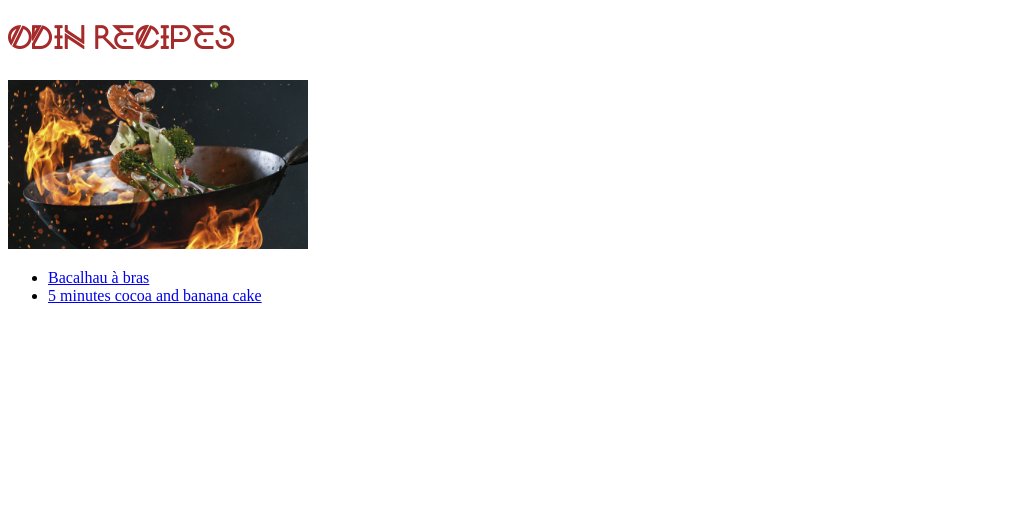
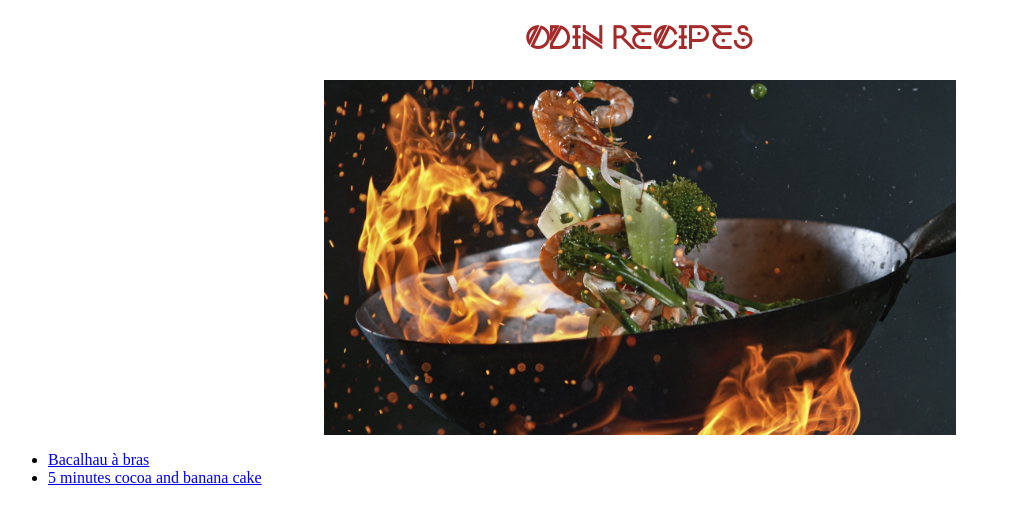
Before and after one commit to styx-em-up/odin-recipes, a plain HTML site: page index.html in a window 1280 px wide. Shown: the whole page, without its empty margins (0-1011 px from the left). Drawn offline with Linux system fonts and the light colour scheme.

Commit message:
Add class "center" to image in index.html Add class "center" to images in recipe pages Configure "center" class co be centered on page

```diff
--- a/css/styles.css
+++ b/css/styles.css
@@ -3,9 +3,15 @@
     src: url('../fonts/Nordic.ttf');
 }
 
-
-
 .title {
     color: #a52a2a;
     font-family: nordic;
+    text-align: center;
 }
+
+.center {
+    display: block;
+    margin-left: auto;
+    margin-right: auto;
+    width: 50%;
+}
--- a/index.html
+++ b/index.html
@@ -10,7 +10,7 @@
 
     <body>
         <h1 class="title">Odin Recipes</h1>
-        <img src="images\wok.jpg" alt="Image of wok cooking" width="300px">
+        <img class="center" src="images\wok.jpg" alt="Image of wok cooking" width="300px">
         <ul>
             <li><a href="recipes/bacalhau-a-bras.html">Bacalhau à bras</a></li>
             <li><a href="recipes/choc-banana-cake.html">5 minutes cocoa and banana cake</a></li>
```
Also changed, not shown: recipes/bacalhau-a-bras.html (+1 -1 lines), recipes/choc-banana-cake.html (+1 -1 lines).
